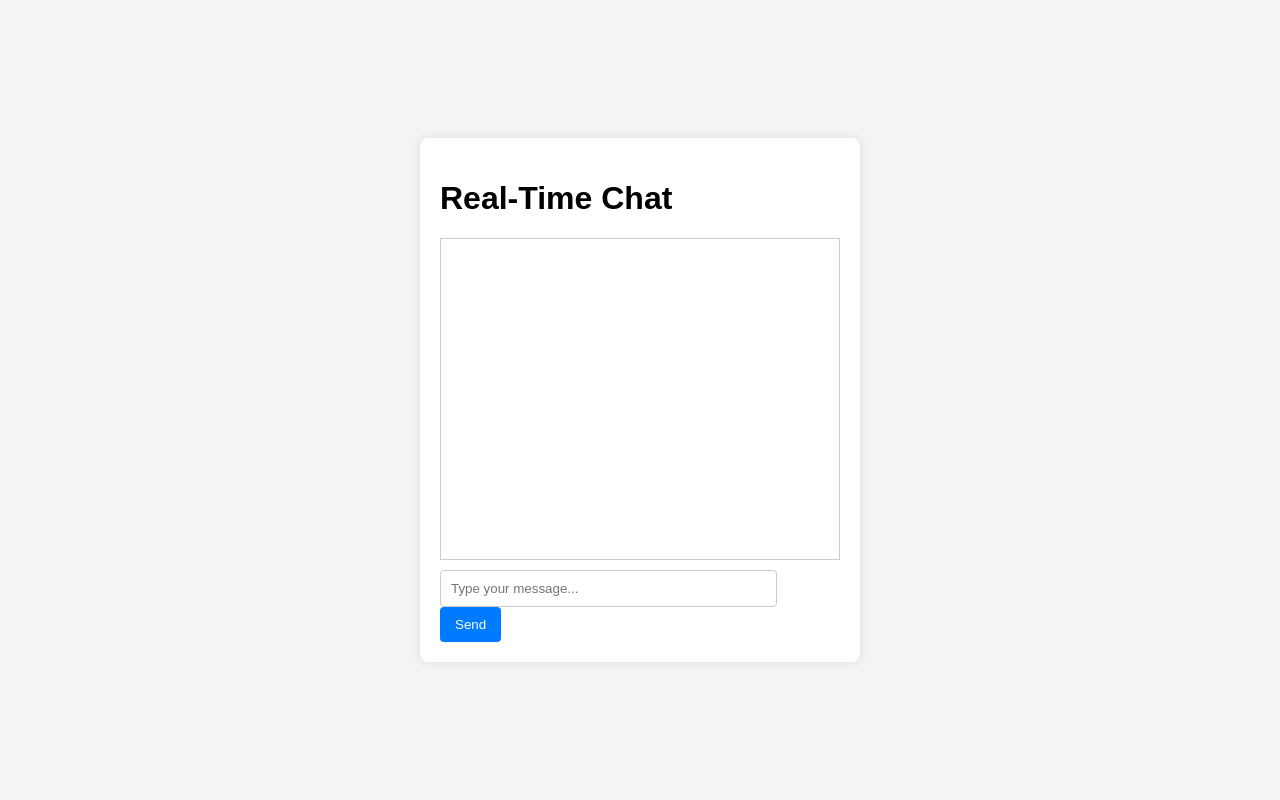
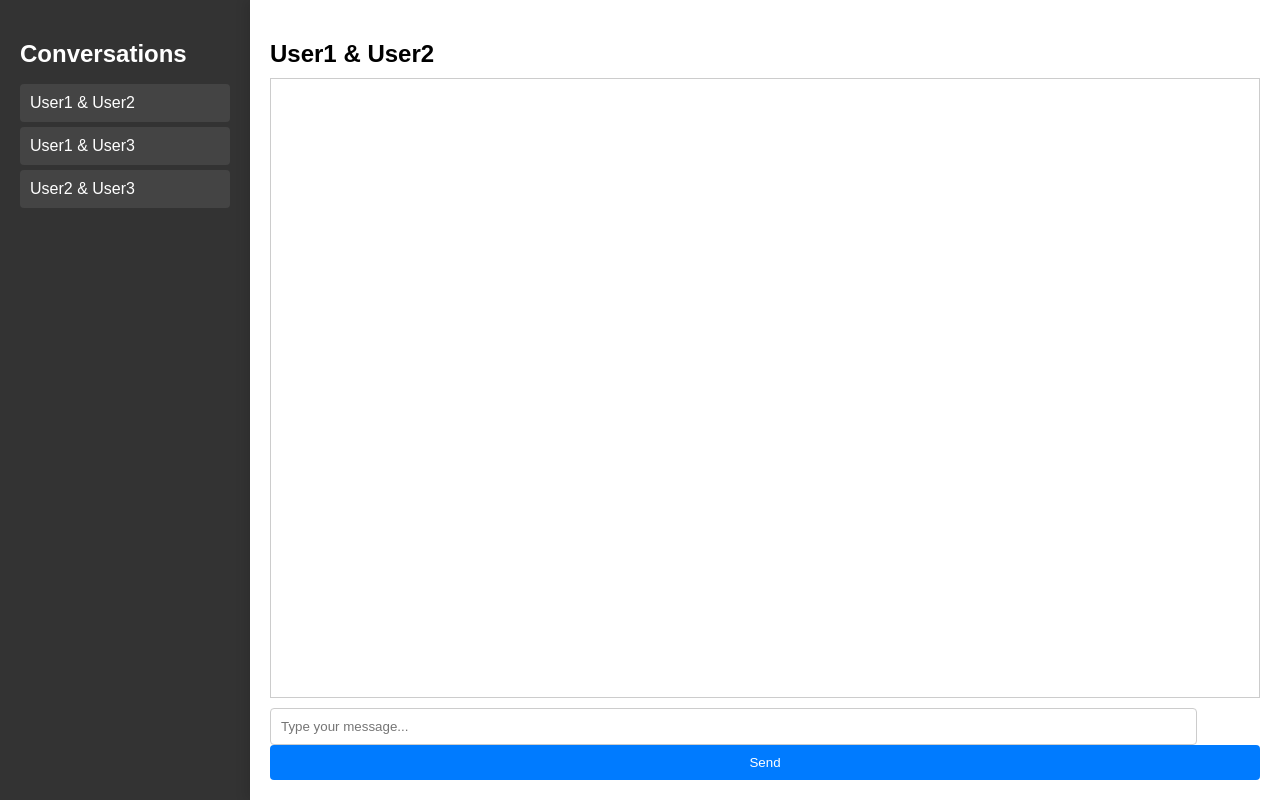
Before and after one commit to Aymening/real-time-forum, a plain HTML site: page static/index.html in a window 1280 px wide. Both pictures are taken after typing "Sample" into the empty fields and a click on the button "Send". Drawn offline with Linux system fonts and the light colour scheme; no server answers.

Commit message:
showing conversation in front end, saving messages sender and reciver in db

```diff
--- a/static/chat.js
+++ b/static/chat.js
@@ -1,23 +1,30 @@
 const socket = new WebSocket("ws://localhost:8080/ws");
 const messageInput = document.getElementById("message-input");
 const messagesDiv = document.getElementById("messages");
+let currentSender = "User1";
+let currentReceiver = "User2";
 
+// Handle WebSocket connection
 socket.onopen = () => {
     console.log("Connected to WebSocket server");
 };
 
 socket.onmessage = (event) => {
     const message = JSON.parse(event.data);
-    const msgElement = document.createElement("div");
-    msgElement.textContent = `${message.sender}: ${message.content}`;
-    messagesDiv.appendChild(msgElement);
-    messagesDiv.scrollTop = messagesDiv.scrollHeight;
+
+    // Check if the message belongs to the current conversation
+    if (
+        (message.sender === currentSender && message.receiver === currentReceiver) ||
+        (message.sender === currentReceiver && message.receiver === currentSender)
+    ) {
+        addMessage(message.sender, message.content);
+    }
 };
 
 function sendMessage() {
     const message = {
-        sender: "User1", // Replace with dynamic user identification
-        receiver: "User2", // Replace with dynamic user identification
+        sender: currentSender,
+        receiver: currentReceiver,
         content: messageInput.value,
     };
 
@@ -25,18 +32,37 @@ function sendMessage() {
     messageInput.value = "";
 }
 
-function fetchConversation() {
-    fetch("/get-conversation?sender=User1&receiver=User2")
+function fetchConversation(sender, receiver) {
+    fetch(`/get-conversation?sender=${sender}&receiver=${receiver}`)
         .then((response) => response.json())
         .then((data) => {
             messagesDiv.innerHTML = "";
             data.forEach((msg) => {
-                const msgElement = document.createElement("div");
-                msgElement.textContent = `${msg.sender}: ${msg.content}`;
-                messagesDiv.appendChild(msgElement);
+                addMessage(msg.sender, msg.content);
             });
             messagesDiv.scrollTop = messagesDiv.scrollHeight;
         });
 }
 
-fetchConversation(); // Load conversation on page load
+function selectConversation(sender, receiver) {
+    currentSender = sender;
+    currentReceiver = receiver;
+    document.getElementById("current-conversation").textContent = `${sender} & ${receiver}`;
+    fetchConversation(sender, receiver);
+}
+
+function addMessage(sender, content) {
+    const msgElement = document.createElement("div");
+    msgElement.className = `message ${sender === currentSender ? "self" : "other"}`;
+
+    const contentElement = document.createElement("div");
+    contentElement.className = "content";
+    contentElement.textContent = content;
+
+    msgElement.appendChild(contentElement);
+    messagesDiv.appendChild(msgElement);
+    messagesDiv.scrollTop = messagesDiv.scrollHeight;
+}
+
+// Load initial conversation
+fetchConversation(currentSender, currentReceiver);
--- a/static/index.html
+++ b/static/index.html
@@ -7,11 +7,25 @@
     <link rel="stylesheet" href="style.css">
 </head>
 <body>
-    <div id="chat-container">
-        <h1>Real-Time Chat</h1>
-        <div id="messages"></div>
-        <input type="text" id="message-input" placeholder="Type your message..." />
-        <button onclick="sendMessage()">Send</button>
+
+    <div id="app-container">
+        <!-- Sidebar for Conversations -->
+        <div id="conversation-sidebar">
+            <h2>Conversations</h2>
+            <ul id="conversation-list">
+                <li onclick="selectConversation('User1', 'User2')">User1 & User2</li>
+                <li onclick="selectConversation('User1', 'User3')">User1 & User3</li>
+                <li onclick="selectConversation('User2', 'User3')">User2 & User3</li>
+            </ul>
+        </div>
+
+        <!-- Chat Window -->
+        <div id="chat-container">
+            <h2 id="current-conversation">User1 & User2</h2>
+            <div id="messages"></div>
+            <input type="text" id="message-input" placeholder="Type your message..." />
+            <button onclick="sendMessage()">Send</button>
+        </div>
     </div>
 
     <script src="chat.js"></script>
--- a/static/style.css
+++ b/static/style.css
@@ -1,30 +1,96 @@
+/* General Styles */
 body {
     font-family: Arial, sans-serif;
-    background-color: #f4f4f4;
     margin: 0;
     padding: 0;
     display: flex;
-    justify-content: center;
-    align-items: center;
     height: 100vh;
+    background-color: #f4f4f4;
 }
 
+#app-container {
+    display: flex;
+    width: 100%;
+}
+
+/* Sidebar for Conversations */
+#conversation-sidebar {
+    width: 250px;
+    background-color: #333;
+    color: white;
+    padding: 20px;
+    box-sizing: border-box;
+}
+
+#conversation-sidebar h2 {
+    margin-bottom: 10px;
+}
+
+#conversation-sidebar ul {
+    list-style: none;
+    padding: 0;
+}
+
+#conversation-sidebar li {
+    padding: 10px;
+    cursor: pointer;
+    background-color: #444;
+    margin-bottom: 5px;
+    border-radius: 4px;
+}
+
+#conversation-sidebar li:hover {
+    background-color: #555;
+}
+
+/* Chat Container */
 #chat-container {
-    width: 400px;
-    background: white;
+    flex-grow: 1;
+    display: flex;
+    flex-direction: column;
+    background-color: white;
     padding: 20px;
-    border-radius: 8px;
-    box-shadow: 0 0 10px rgba(0, 0, 0, 0.1);
+    box-shadow: -5px 0 10px rgba(0, 0, 0, 0.1);
+}
+
+#chat-container h2 {
+    margin-bottom: 10px;
 }
 
 #messages {
-    height: 300px;
+    flex-grow: 1;
     overflow-y: auto;
     border: 1px solid #ccc;
     padding: 10px;
     margin-bottom: 10px;
 }
 
+/* Message Styling */
+.message {
+    margin-bottom: 10px;
+}
+
+.message.self {
+    text-align: right;
+}
+
+.message.other {
+    text-align: left;
+}
+
+.message .content {
+    display: inline-block;
+    max-width: 70%;
+    padding: 10px;
+    border-radius: 8px;
+    background-color: #f0f0f0;
+}
+
+.message.self .content {
+    background-color: #dcf8c6;
+}
+
+/* Input Field */
 #message-input {
     width: calc(100% - 85px);
     padding: 10px;
```
Also changed, not shown: 1 other file.
